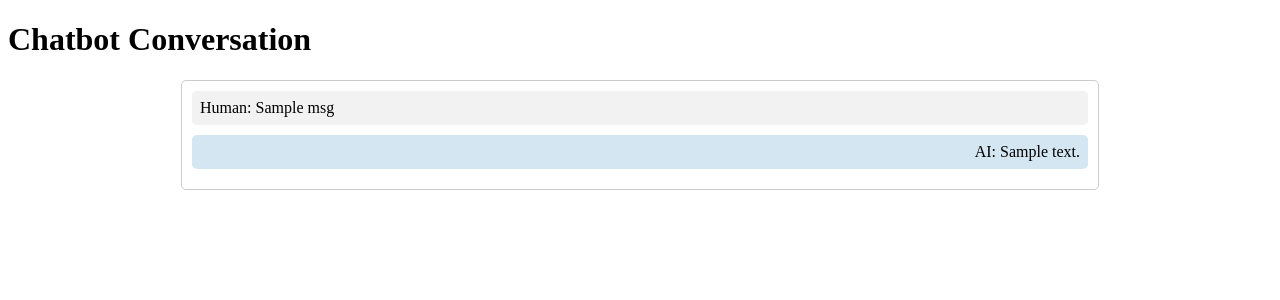
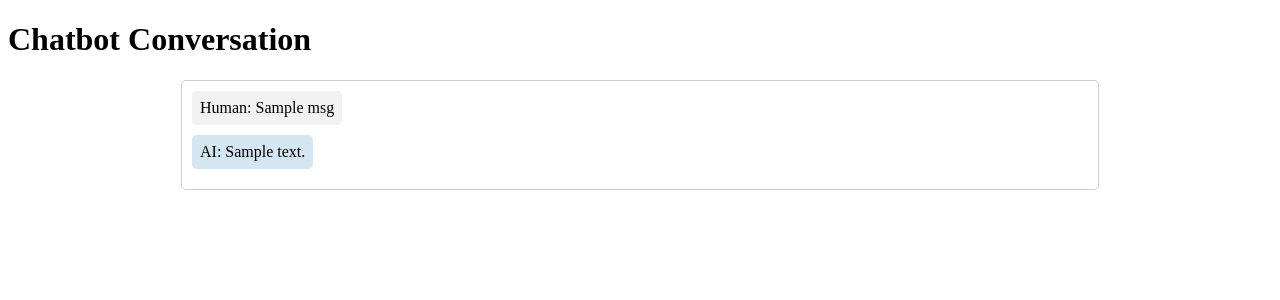
Before and after one commit to arjunmadavoor/whatsapp_webhook, a Django app: template home/templates/home.html in a window 1280 px wide. Shown: the top 300 px of the page. Run offline with Django 4.2, Linux system fonts and the light colour scheme; the template is opened without the code that fills it: most values are stand-ins (such as "Sample title", 1, 10 or a date in 2020); data that the repository does not hold is empty.

Commit message:
chat page color2

```diff
--- a/home/templates/home.html
+++ b/home/templates/home.html
@@ -18,6 +18,7 @@
 			margin-bottom: 10px;
 			padding: 8px;
 			border-radius: 5px;
+            width: fit-content;
 		}
 		.chatbox .answer {
 			background-color: #d4e6f1;
@@ -25,6 +26,7 @@
 			padding: 8px;
 			border-radius: 5px;
             text-align: right;
+            width: fit-content;
 		}
 	</style>
 </head>
```
